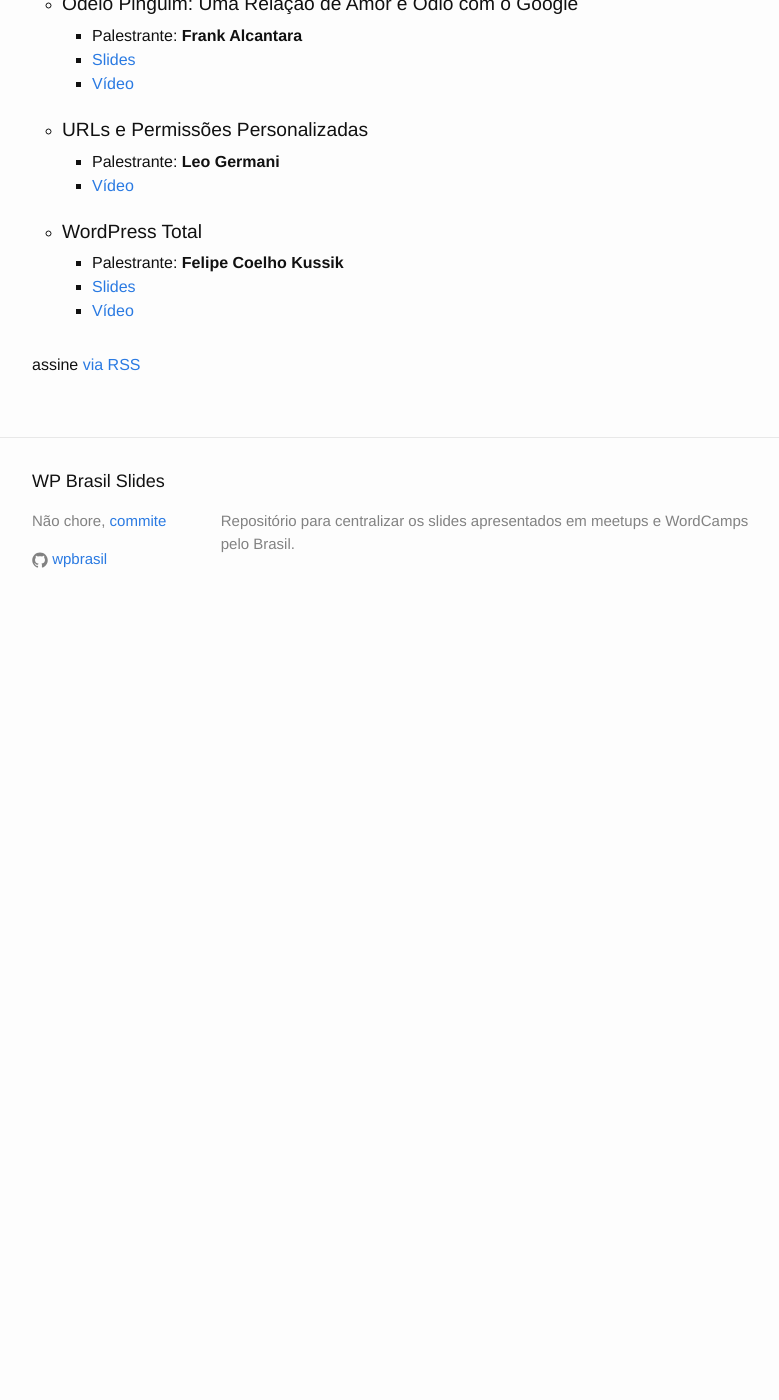
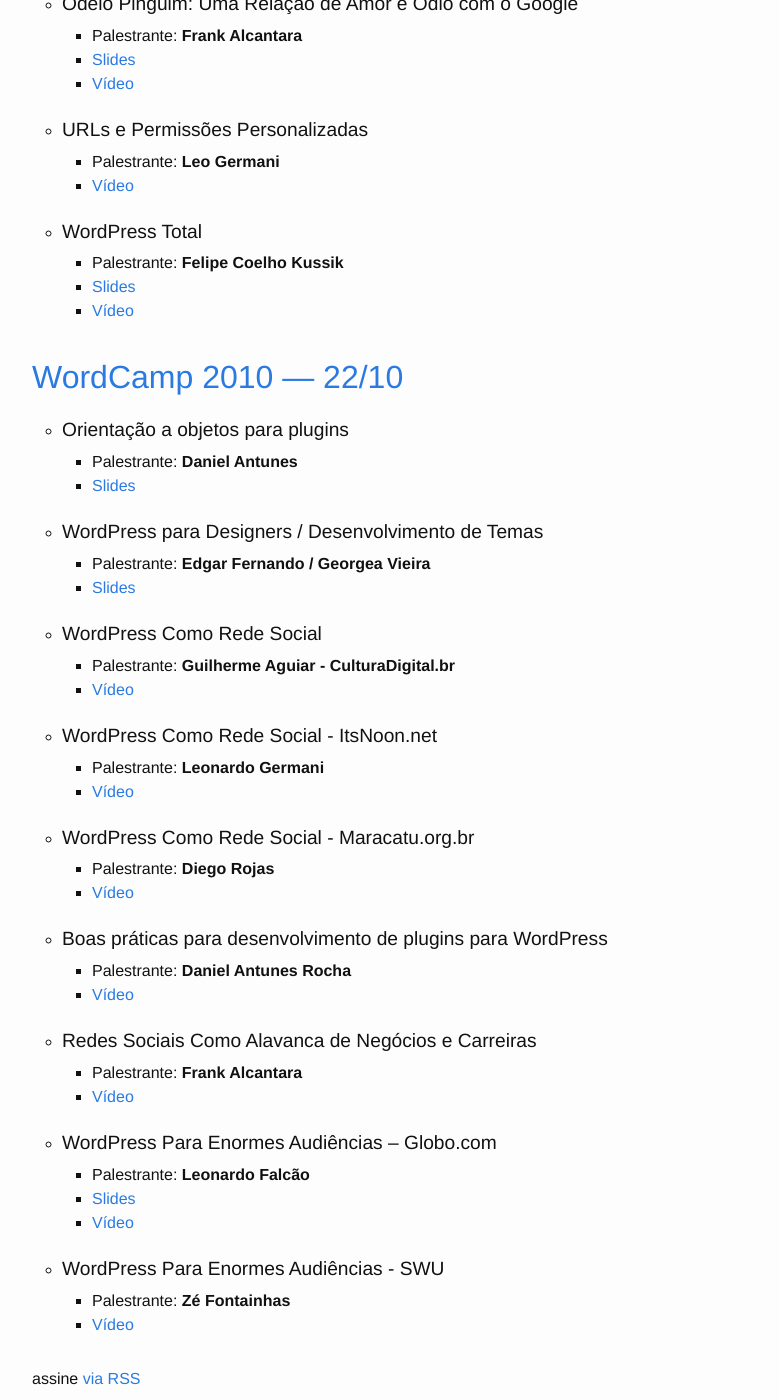
Before and after one commit to wpbrasil/slides, a Jekyll site: the page built from curitiba.html, in a window 1280 px wide and 1400 px high, scrolled down 1423 px. Shown: the whole window, without its empty margins (238-1017 px from the left). Built offline with Jekyll 4.4.1, drawn with Linux system fonts in a browser that asks for light colours; before the commit the page ends 2053 px from its top, so only the background shows below that.

Commit message:
Insere Slides Wordcamp Curitiba 2010

```diff
--- a/_data/places/cwb.yml
+++ b/_data/places/cwb.yml
@@ -63,3 +63,44 @@
       url: "http://pt.slideshare.net/seufelipe/wordpress-total"
       title: "WordPress Total"
       video: "https://videopress.com/v/qIRAW1qt"
+
+- type: wordcamp
+  date: 2010-10-22
+  url: https://curitiba.wordcamp.org/2010/
+  slides:
+    - speaker: "Daniel Antunes"
+      url: "https://curitiba.wordcamp.org/2010/files/2010/10/orientacao-objetos-plugins.pdf"
+      title: "Orientação a objetos para plugins"
+
+    - speaker: "Edgar Fernando / Georgea Vieira"
+      url: "https://curitiba.wordcamp.org/2010/files/2010/10/temas-apresentacao.pdf"
+      title: "WordPress para Designers / Desenvolvimento de Temas"
+
+    - speaker: "Guilherme Aguiar - CulturaDigital.br"
+      title: "WordPress Como Rede Social"
+      video: "http://wordpress.tv/2012/06/10/guilherme-aguiar-wordpress-como-rede-social-culturadigital-br/"
+
+    - speaker: "Leonardo Germani"
+      title: "WordPress Como Rede Social - ItsNoon.net"
+      video: "http://wordpress.tv/2012/06/08/leonardo-germani-wordpress-como-rede-social-itsnoon-net/"
+
+    - speaker: "Diego Rojas"
+      title: "WordPress Como Rede Social - Maracatu.org.br"
+      video: "http://wordpress.tv/2012/06/09/diego-rojas-wordpress-como-rede-social-maracatu-org-br/"
+
+    - speaker: "Daniel Antunes Rocha"
+      title: "Boas práticas para desenvolvimento de plugins para WordPress"
+      video: "http://wordpress.tv/2012/06/09/daniel-antunes-rocha-boas-praticas-para-desenvolvimento-de-plugins-para-wordpress/"
+
+    - speaker: "Frank Alcantara"
+      title: "Redes Sociais Como Alavanca de Negócios e Carreiras"
+      video: "http://wordpress.tv/2012/06/09/frank-alcantara-redes-sociais-como-alavanca-de-negocios-e-carreiras/"
+
+    - speaker: "Leonardo Falcão"
+      url: "http://pt.slideshare.net/LeonardoFalcao/wordpress-na-globocom-wordcamp-curitiba"
+      title: "WordPress Para Enormes Audiências – Globo.com"
+      video: "http://wordpress.tv/2012/06/08/leonardo-falcao-wordpress-para-enormes-audiencias-globo-com/"
+
+    - speaker: "Zé Fontainhas"
+      title: "WordPress Para Enormes Audiências - SWU"
+      video: "http://wordpress.tv/2012/06/08/ze-fontainhas-wordpress-para-enormes-audiencias-wordpress-com/"
```
